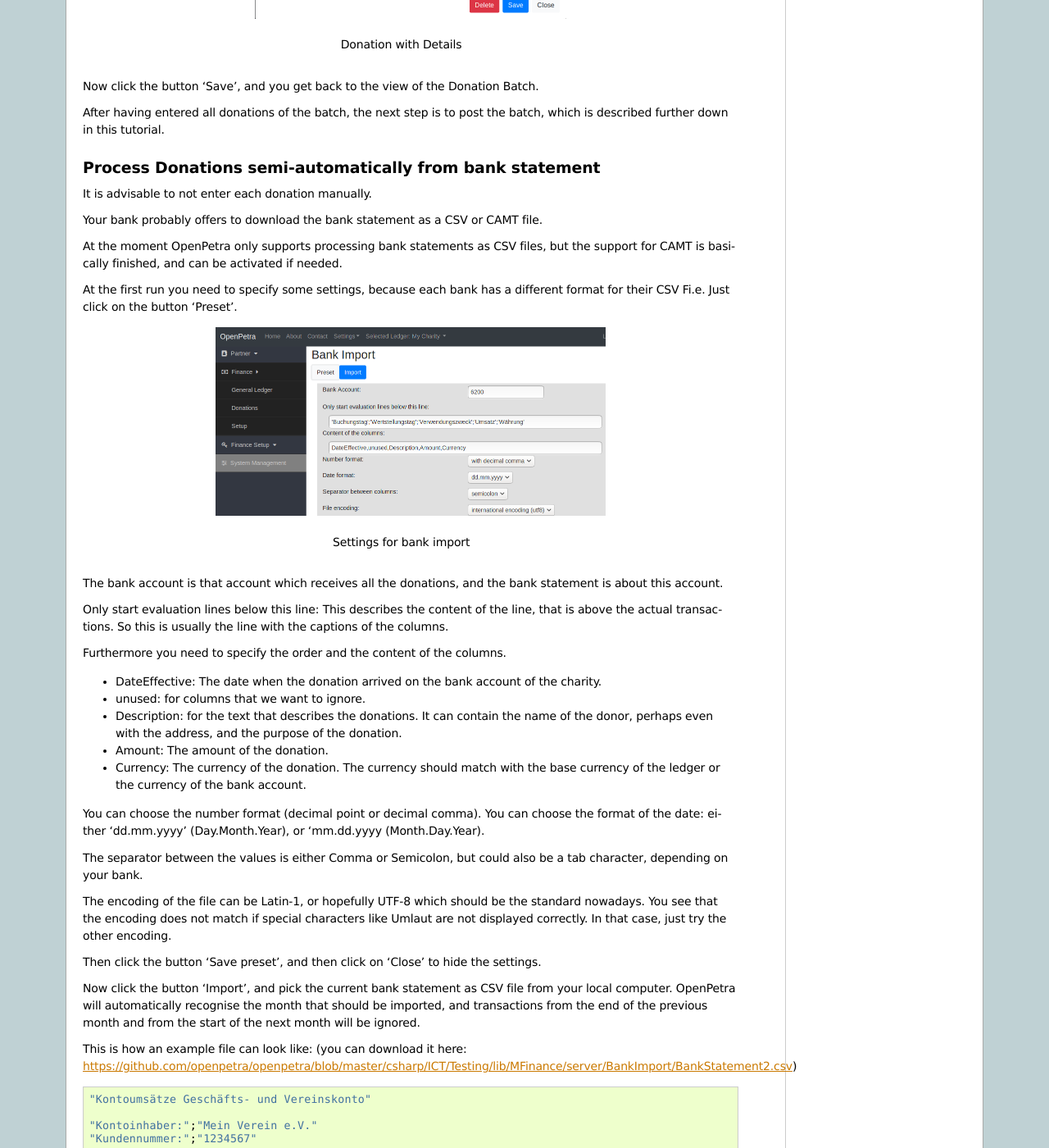
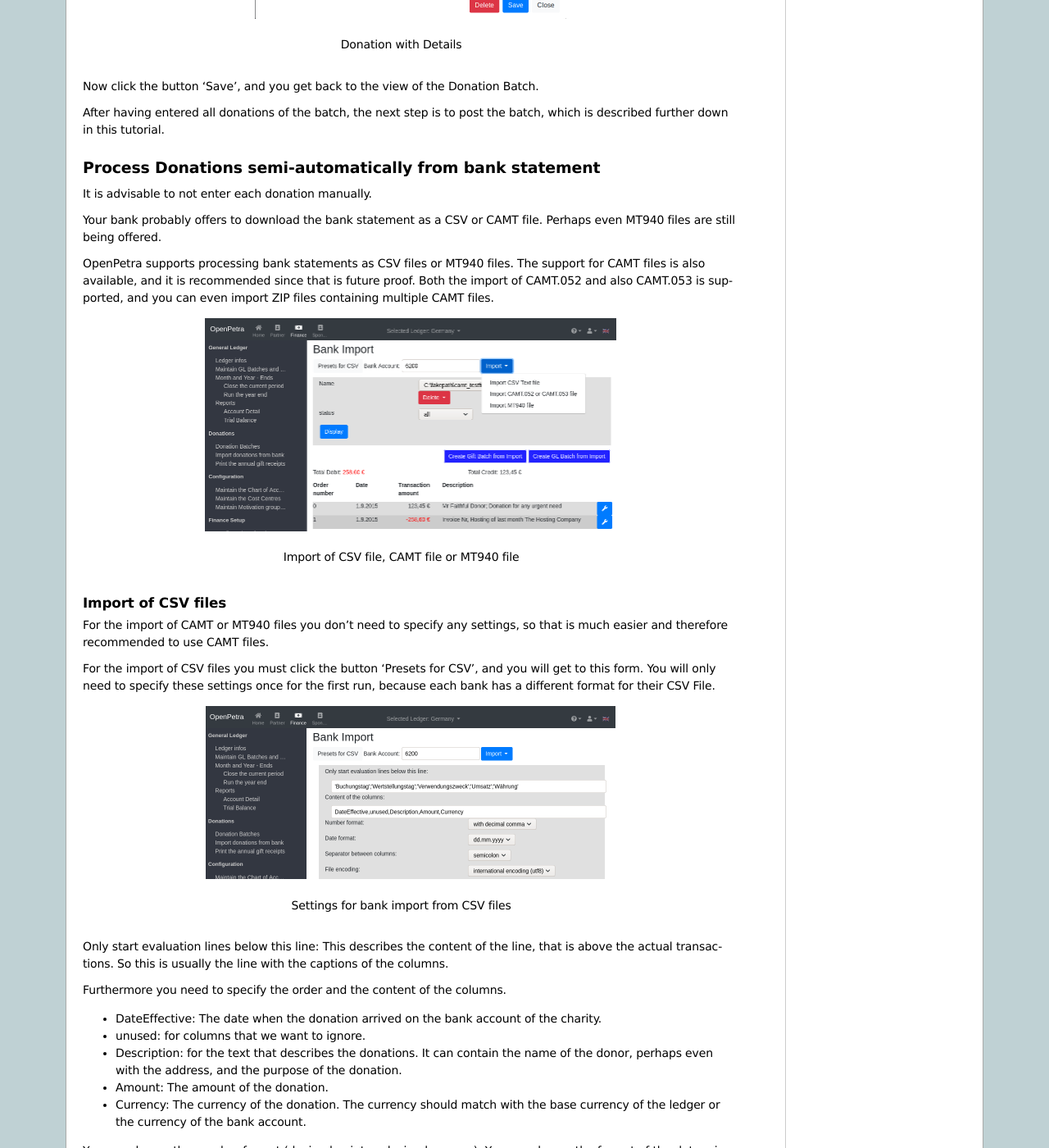
Before and after one commit to openpetra/openpetra-docs, a Sphinx documentation site: the page built from source/howtos/finance-donations.rst, in a window 1280 px wide and 1400 px high, scrolled down 2891 px. Shown: the whole window at 82% size. Built offline with Sphinx 7.4.7, drawn with Linux system fonts in a browser that asks for light colours; some of the changed text lies outside the part shown.

Commit message:
update the docs on bank import for CAMT and MT940 and CSV

```diff
--- a/source/howtos/finance-donations.rst
+++ b/source/howtos/finance-donations.rst
@@ -112,22 +112,34 @@ Process Donations semi-automatically from bank statement
 
 It is advisable to not enter each donation manually.
 
-Your bank probably offers to download the bank statement as a CSV or CAMT file.
+Your bank probably offers to download the bank statement as a CSV or CAMT file. Perhaps even MT940 files are still being offered.
 
-At the moment OpenPetra only supports processing bank statements as CSV files,
-but the support for CAMT is basically finished, and can be activated if needed.
+OpenPetra supports processing bank statements as CSV files or MT940 files.
+The support for CAMT files is also available, and it is recommended since that is future proof.
+Both the import of CAMT.052 and also CAMT.053 is supported, and you can even import ZIP files containing multiple CAMT files.
 
-At the first run you need to specify some settings, because each bank has a different format for their CSV Fi.e.
-Just click on the button 'Preset'.
+
+.. _figure-bankimport_import:
+
+.. figure:: images/bankimport_import.png
+   :scale: 50%
+
+   Import of CSV file, CAMT file or MT940 file
+
+Import of CSV files
+-------------------
+
+For the import of CAMT or MT940 files you don't need to specify any settings, so that is much easier and therefore recommended to use CAMT files.
+
+For the import of CSV files you must click the button 'Presets for CSV', and you will get to this form.
+You will only need to specify these settings once for the first run, because each bank has a different format for their CSV File.
 
 .. _figure-bankimport_settings:
 
 .. figure:: images/bankimport_settings.png
    :scale: 50%
 
-   Settings for bank import
-
-The bank account is that account which receives all the donations, and the bank statement is about this account.
+   Settings for bank import from CSV files
 
 Only start evaluation lines below this line: This describes the content of the line, that is above the actual transactions.
 So this is usually the line with the captions of the columns.
@@ -172,7 +184,25 @@ This is how an example file can look like: (you can download it here: https://gi
    "30.07.2019";"30.07.2019";"Arno Grosse SEPA-ÜBERWEISUNG SVWZ+ RINP Dauerauftrag S pende EREF+ 000000000000000 00002";"10,00";"EUR";""
    "* noch nicht ausgeführte Umsätze"
 
-You have the choice to set the 'Status', whether you want to see all transactions, or only matched donations, etc.
+Example file for CAMT
+---------------------
+
+An example CAMT file can be downloaded here: https://github.com/openpetra/openpetra/blob/master/csharp/ICT/Testing/lib/MFinance/server/BankImport/camt_testfile.52.xml
+
+
+Example file for MT940
+----------------------
+
+An example MT940 file can be downloaded here: https://github.com/openpetra/openpetra/blob/master/csharp/ICT/Testing/lib/MFinance/server/BankImport/mt940test.sta
+
+
+Import of bank statements
+-------------------------
+
+For all file formats this is true: You must select the bank account, before clicking the 'Import' button.
+The bank account is that account which receives all the donations, and the bank statement is about this account.
+
+After importing the file you have the choice to set the 'Status', whether you want to see all transactions, or only matched donations, etc.
 Then click the button 'Display'.
 
 In the example, that would look like this:
```
Also changed, not shown: other parts of source/howtos/finance-donations.rst (+3 -0 lines), source/howtos/images/bankimport_all.png, source/howtos/images/bankimport_import.png (added), source/howtos/images/bankimport_settings.png.
